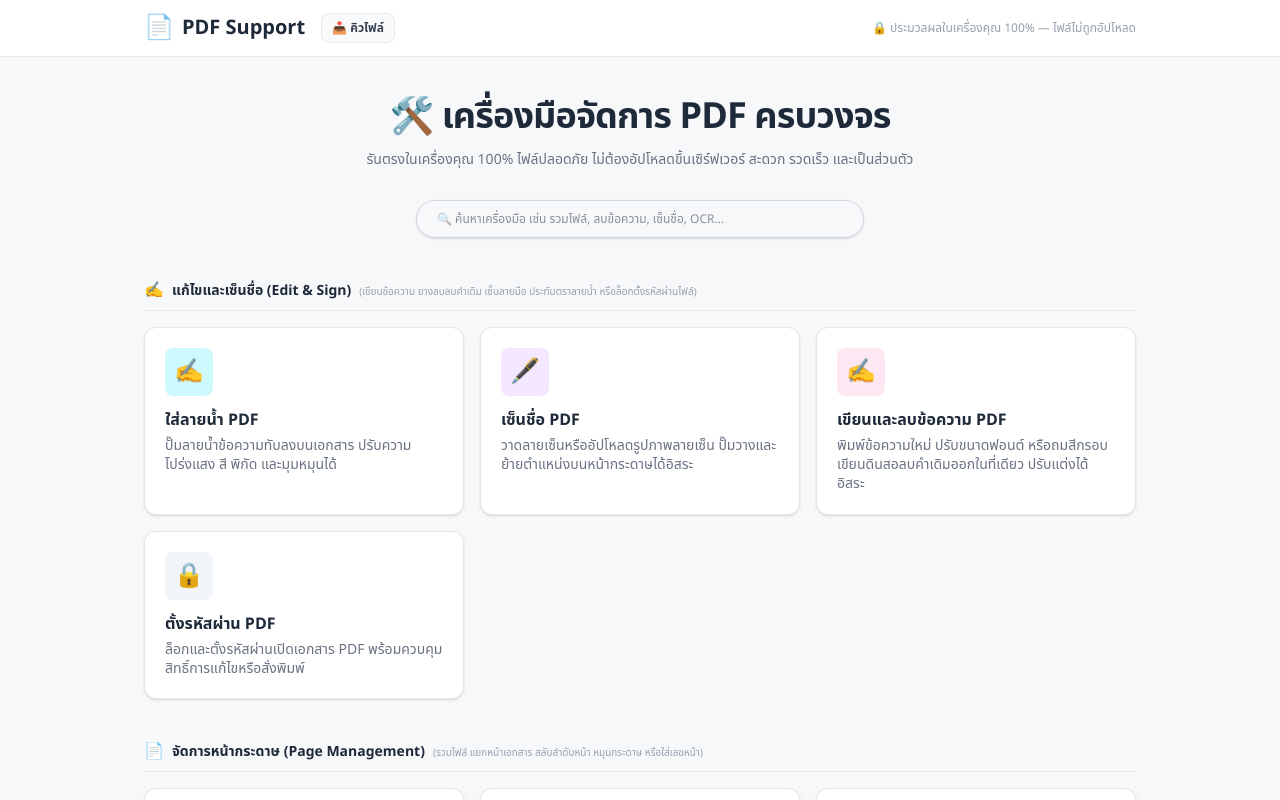
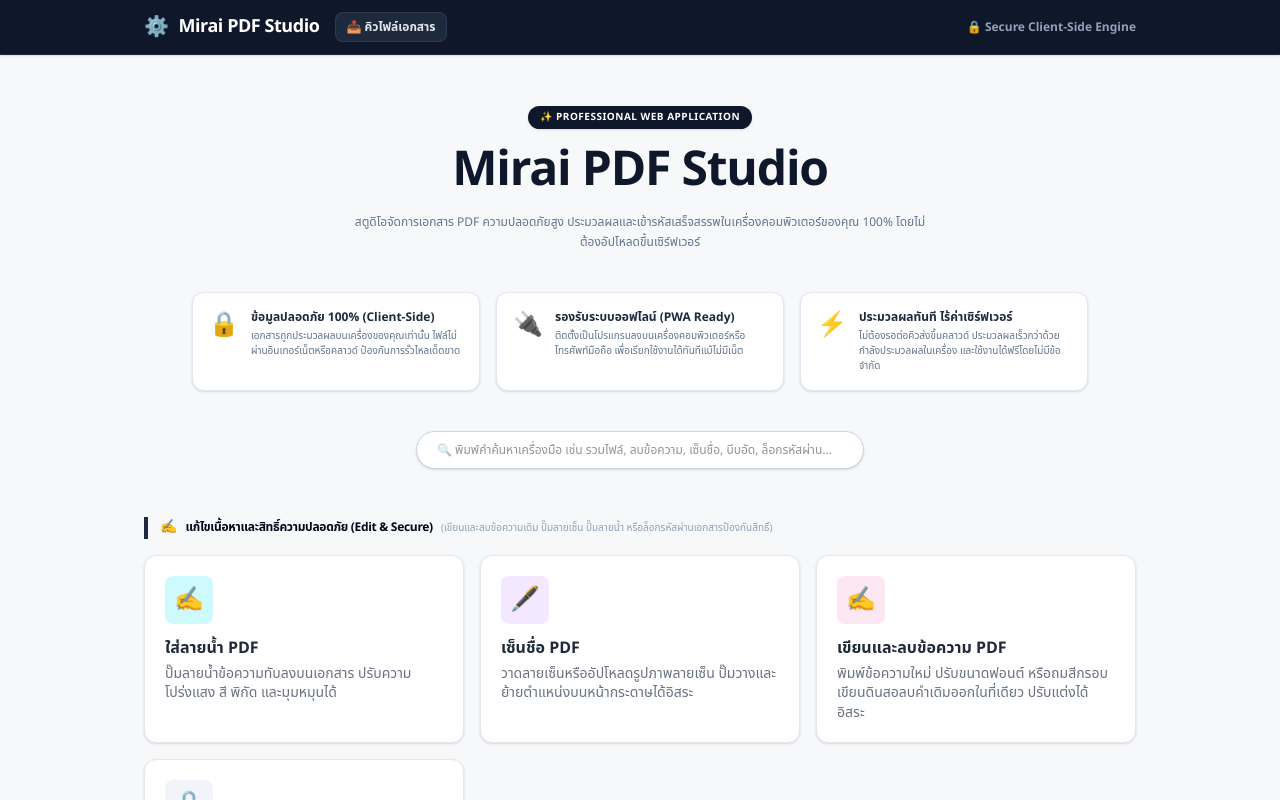
Before and after one commit to namememem02-ui/mirai-pdf-studio, a Next.js app: page / in a window 1280 px wide. Shown: the top 800 px of the page. Built offline with nearby package versions, Linux system fonts and the light colour scheme.

Commit message:
Rebrand and redesign application layout to Mirai PDF Studio with formal enterprise styling and selling points (USP) cards

```diff
--- a/src/app/layout.tsx
+++ b/src/app/layout.tsx
@@ -4,9 +4,9 @@
 import HeaderNav from "@/components/HeaderNav";
 
 export const metadata: Metadata = {
-  title: "PDF Support — เครื่องมือจัดการ PDF ฟรี",
+  title: "Mirai PDF Studio — เครื่องมือจัดการเอกสาร PDF ความปลอดภัยสูง",
   description:
-    "รวมไฟล์ แยกหน้า หมุน แปลงรูปภาพ และดึงข้อความจาก PDF — ทำงานในเบราว์เซอร์ของคุณทั้งหมด ไฟล์ไม่ถูกอัปโหลด",
+    "เขียนและลบข้อความ เซ็นลายเซ็น บีบอัด ใส่รหัสผ่าน และจัดการหน้า PDF ในเครื่อง 100% ปลอดภัย ไม่ผ่านคลาวด์ ออฟไลน์สมบูรณ์แบบ",
   manifest: "/manifest.json",
 };
 
@@ -15,15 +15,15 @@
 }: Readonly<{ children: React.ReactNode }>) {
   return (
     <html lang="th">
-      <body className="min-h-screen flex flex-col">
+      <body className="min-h-screen flex flex-col bg-gray-50">
         <DownloadQueueProvider>
           <HeaderNav />
 
           <div className="flex-1">{children}</div>
 
           <footer className="border-t border-gray-200 bg-white">
-            <div className="max-w-5xl mx-auto px-4 py-4 text-center text-xs text-gray-400">
-              🔒 ไฟล์ของคุณไม่ถูกอัปโหลดขึ้นเซิร์ฟเวอร์ — ประมวลผลในเบราว์เซอร์ของคุณทั้งหมด
+            <div className="max-w-5xl mx-auto px-4 py-4 text-center text-xs text-gray-400 font-semibold">
+              🔒 Mirai PDF Studio — ข้อมูลของคุณปลอดภัย ประมวลผลและเข้ารหัสในเครื่องคุณ 100% โดยไม่ผ่านคลาวด์เซิร์ฟเวอร์
             </div>
           </footer>
         </DownloadQueueProvider>
--- a/src/app/page.tsx
+++ b/src/app/page.tsx
@@ -13,21 +13,21 @@
 
 const CATEGORIES: ToolCategory[] = [
   {
-    title: 'แก้ไขและเซ็นชื่อ (Edit & Sign)',
+    title: 'แก้ไขเนื้อหาและสิทธิ์ความปลอดภัย (Edit & Secure)',
     icon: '✍️',
-    description: 'เขียนข้อความ ยางลบลบคำเดิม เซ็นลายมือ ประทับตราลายน้ำ หรือล็อกตั้งรหัสผ่านไฟล์',
+    description: 'เขียนและลบข้อความเดิม ปั๊มลายเซ็น ปั๊มลายน้ำ หรือล็อกรหัสผ่านเอกสารป้องกันสิทธิ์',
     ids: ['add-text', 'signature', 'watermark', 'protect'],
   },
   {
-    title: 'จัดการหน้ากระดาษ (Page Management)',
+    title: 'จัดเรียงลำดับและหน้าเอกสาร (Page Layout & Margins)',
     icon: '📄',
-    description: 'รวมไฟล์ แยกหน้าเอกสาร สลับลำดับหน้า หมุนกระดาษ หรือใส่เลขหน้า',
+    description: 'รวมไฟล์ แยกหน้า ลบ/แทรกจัดลำดับหน้า หมุนกระดาษ หรือแสตมป์รหัสหมายเลขหน้า',
     ids: ['merge', 'split', 'organize', 'rotate', 'page-number'],
   },
   {
-    title: 'แปลงไฟล์และถอดข้อมูล (Conversion & OCR)',
+    title: 'แปลงไฟล์และถอดอักษรภาษาไทย (Convert & OCR)',
     icon: '🔄',
-    description: 'แปลงรูปภาพเป็น PDF, แปลงหน้า PDF เป็นไฟล์รูปภาพ, ดึงข้อความ OCR หรือบีบอัดขนาดไฟล์',
+    description: 'แปลงรูปภาพเป็น PDF, แปลงหน้า PDF เป็นไฟล์รูปภาพ, บีบอัดขนาดไฟล์ หรือถอดตัวอักษรภาพสแกน OCR',
     ids: ['image-to-pdf', 'pdf-to-image', 'extract-text', 'compress'],
   },
 ];
@@ -47,28 +47,68 @@
   });
 
   return (
-    <main className="max-w-5xl mx-auto px-4 py-10">
-      <div className="text-center mb-10 space-y-3">
-        <h1 className="text-3xl md:text-4xl font-extrabold text-gray-800 tracking-tight">
-          🛠️ เครื่องมือจัดการ PDF ครบวงจร
-        </h1>
-        <p className="text-sm text-gray-500 max-w-xl mx-auto leading-relaxed">
-          รันตรงในเครื่องคุณ 100% ไฟล์ปลอดภัย ไม่ต้องอัปโหลดขึ้นเซิร์ฟเวอร์ สะดวก รวดเร็ว และเป็นส่วนตัว
-        </p>
+    <main className="max-w-5xl mx-auto px-4 py-12 space-y-12">
+
+      {/* Official Hero Section */}
+      <div className="text-center space-y-6">
+        <div className="space-y-3">
+          <span className="inline-flex items-center gap-1.5 px-3 py-1 rounded-full bg-slate-900 text-white text-[10px] font-bold tracking-wider uppercase shadow-sm">
+            ✨ Professional Web Application
+          </span>
+          <h1 className="text-4xl md:text-5xl font-extrabold text-slate-900 tracking-tight leading-tight">
+            Mirai PDF Studio
+          </h1>
+          <p className="text-xs text-slate-500 max-w-xl mx-auto leading-relaxed">
+            สตูดิโอจัดการเอกสาร PDF ความปลอดภัยสูง ประมวลผลและเข้ารหัสเสร็จสรรพในเครื่องคอมพิวเตอร์ของคุณ 100% โดยไม่ต้องอัปโหลดขึ้นเซิร์ฟเวอร์
+          </p>
+        </div>
+
+        {/* Unique Selling Points (USP) Banner - Formal & Sleek */}
+        <div className="grid grid-cols-1 md:grid-cols-3 gap-4 max-w-4xl mx-auto pt-4 text-left">
+          <div className="bg-white border border-slate-200 rounded-xl p-4 flex gap-3 shadow-sm hover:shadow transition">
+            <span className="text-2xl text-slate-700 select-none">🔒</span>
+            <div className="space-y-1">
+              <h3 className="text-xs font-bold text-slate-800">ข้อมูลปลอดภัย 100% (Client-Side)</h3>
+              <p className="text-[10px] text-slate-500 leading-normal">
+                เอกสารถูกประมวลผลบนเครื่องของคุณเท่านั้น ไฟล์ไม่ผ่านอินเทอร์เน็ตหรือคลาวด์ ป้องกันการรั่วไหลเด็ดขาด
+              </p>
+            </div>
+          </div>
+
+          <div className="bg-white border border-slate-200 rounded-xl p-4 flex gap-3 shadow-sm hover:shadow transition">
+            <span className="text-2xl text-slate-700 select-none">🔌</span>
+            <div className="space-y-1">
+              <h3 className="text-xs font-bold text-slate-800">รองรับระบบออฟไลน์ (PWA Ready)</h3>
+              <p className="text-[10px] text-slate-500 leading-normal">
+                ติดตั้งเป็นโปรแกรมลงบนเครื่องคอมพิวเตอร์หรือโทรศัพท์มือถือ เพื่อเรียกใช้งานได้ทันทีแม้ไม่มีเน็ต
+              </p>
+            </div>
+          </div>
+
+          <div className="bg-white border border-slate-200 rounded-xl p-4 flex gap-3 shadow-sm hover:shadow transition">
+            <span className="text-2xl text-slate-700 select-none">⚡</span>
+            <div className="space-y-1">
+              <h3 className="text-xs font-bold text-slate-800">ประมวลผลทันที ไร้ค่าเซิร์ฟเวอร์</h3>
+              <p className="text-[10px] text-slate-500 leading-normal">
+                ไม่ต้องรอต่อคิวส่งขึ้นคลาวด์ ประมวลผลเร็วกว่าด้วยกำลังประมวลผลในเครื่อง และใช้งานได้ฟรีโดยไม่มีข้อจำกัด
+              </p>
+            </div>
+          </div>
+        </div>
 
         {/* Real-time Search input */}
         <div className="max-w-md mx-auto pt-4 relative">
           <input
             type="text"
-            placeholder="🔍 ค้นหาเครื่องมือ เช่น รวมไฟล์, ลบข้อความ, เซ็นชื่อ, OCR..."
+            placeholder="🔍 พิมพ์คำค้นหาเครื่องมือ เช่น รวมไฟล์, ลบข้อความ, เซ็นชื่อ, บีบอัด, ล็อกรหัสผ่าน..."
             value={searchQuery}
             onChange={(e) => setSearchQuery(e.target.value)}
-            className="w-full border border-gray-300 rounded-full px-5 py-2.5 text-xs focus:outline-none focus:border-pink-500 focus:ring-2 focus:ring-pink-500/10 shadow-sm transition"
+            className="w-full border border-slate-300 rounded-full px-5 py-2.5 text-xs focus:outline-none focus:border-slate-800 focus:ring-2 focus:ring-slate-900/10 shadow-sm bg-white transition"
           />
           {searchQuery && (
             <button
               onClick={() => setSearchQuery('')}
-              className="absolute right-4 top-1/2 -translate-y-1/2 text-gray-400 hover:text-gray-600 text-xs font-bold"
+              className="absolute right-4 top-1/2 -translate-y-1/2 text-slate-400 hover:text-slate-600 text-xs font-bold"
             >
               ✕ ล้าง
             </button>
@@ -76,17 +116,18 @@
         </div>
       </div>
 
-      <div className="space-y-10">
+      {/* Grid Categories */}
+      <div className="space-y-12">
         {CATEGORIES.map((cat) => {
           const catTools = filteredTools.filter((t) => cat.ids.includes(t.id));
           if (catTools.length === 0) return null;
 
           return (
-            <div key={cat.title} className="space-y-4">
-              <div className="border-b border-gray-200 pb-2 flex items-baseline gap-2">
-                <span className="text-base">{cat.icon}</span>
-                <h2 className="text-sm font-bold text-gray-800">{cat.title}</h2>
-                <span className="text-[10px] text-gray-400">({cat.description})</span>
+            <div key={cat.title} className="space-y-4 animate-fadeIn">
+              <div className="border-l-4 border-slate-800 pl-3 pb-0.5 flex items-baseline gap-2">
+                <span className="text-sm">{cat.icon}</span>
+                <h2 className="text-xs font-extrabold text-slate-950 tracking-tight">{cat.title}</h2>
+                <span className="text-[10px] text-slate-400 font-medium">({cat.description})</span>
               </div>
               <div className="grid grid-cols-1 sm:grid-cols-2 lg:grid-cols-3 gap-4">
                 {catTools.map((tool) => (
@@ -98,8 +139,8 @@
         })}
 
         {filteredTools.length === 0 && (
-          <div className="text-center py-10 text-xs text-gray-400 font-medium">
-            🔍 ไม่พบเครื่องมือที่ตรงกับคำค้นหาของคุณ
+          <div className="text-center py-12 text-xs text-slate-400 font-medium">
+            🔍 ไม่พบชุดเครื่องมือที่เกี่ยวข้องกับคำค้นหาของคุณ
           </div>
         )}
       </div>
--- a/src/components/HeaderNav.tsx
+++ b/src/components/HeaderNav.tsx
@@ -7,29 +7,30 @@
   const { queue } = useDownloadQueue();
 
   return (
-    <header className="bg-white border-b border-gray-200 sticky top-0 z-10">
+    <header className="bg-slate-900 border-b border-slate-800 sticky top-0 z-10 shadow-sm text-white">
       <div className="max-w-5xl mx-auto px-4 py-3 flex items-center justify-between gap-4">
         <div className="flex items-center gap-4">
-          <Link href="/" className="flex items-center gap-2 font-bold text-xl text-gray-800">
-            <span className="text-2xl">📄</span> PDF Support
+          <Link href="/" className="flex items-center gap-2.5 font-extrabold text-lg tracking-tight hover:opacity-95 transition">
+            <span className="text-xl">⚙️</span>
+            <span>Mirai PDF Studio</span>
           </Link>
 
           {/* Downloads Queue Link with Badge */}
           <Link
             href="/downloads"
-            className="flex items-center gap-1.5 bg-gray-50 hover:bg-gray-100 text-xs font-bold px-2.5 py-1.5 rounded-lg text-gray-700 border border-gray-200/80 transition"
+            className="flex items-center gap-1.5 bg-slate-800 hover:bg-slate-750 text-xs font-bold px-2.5 py-1.5 rounded-lg text-slate-200 border border-slate-700/80 transition"
           >
-            📥 คิวไฟล์
+            📥 คิวไฟล์เอกสาร
             {queue.length > 0 && (
-              <span className="w-4.5 h-4.5 rounded-full bg-blue-600 text-white text-[9px] font-bold flex items-center justify-center animate-pulse">
+              <span className="w-4 h-4 rounded-full bg-pink-500 text-white text-[9px] font-bold flex items-center justify-center animate-pulse">
                 {queue.length}
               </span>
             )}
           </Link>
         </div>
 
-        <span className="text-xs text-gray-400 hidden sm:block">
-          🔒 ประมวลผลในเครื่องคุณ 100% — ไฟล์ไม่ถูกอัปโหลด
+        <span className="text-xs text-slate-400 hidden sm:flex items-center gap-1.5 font-semibold">
+          🔒 Secure Client-Side Engine
         </span>
       </div>
     </header>
```
Also changed, not shown: public/manifest.json.
